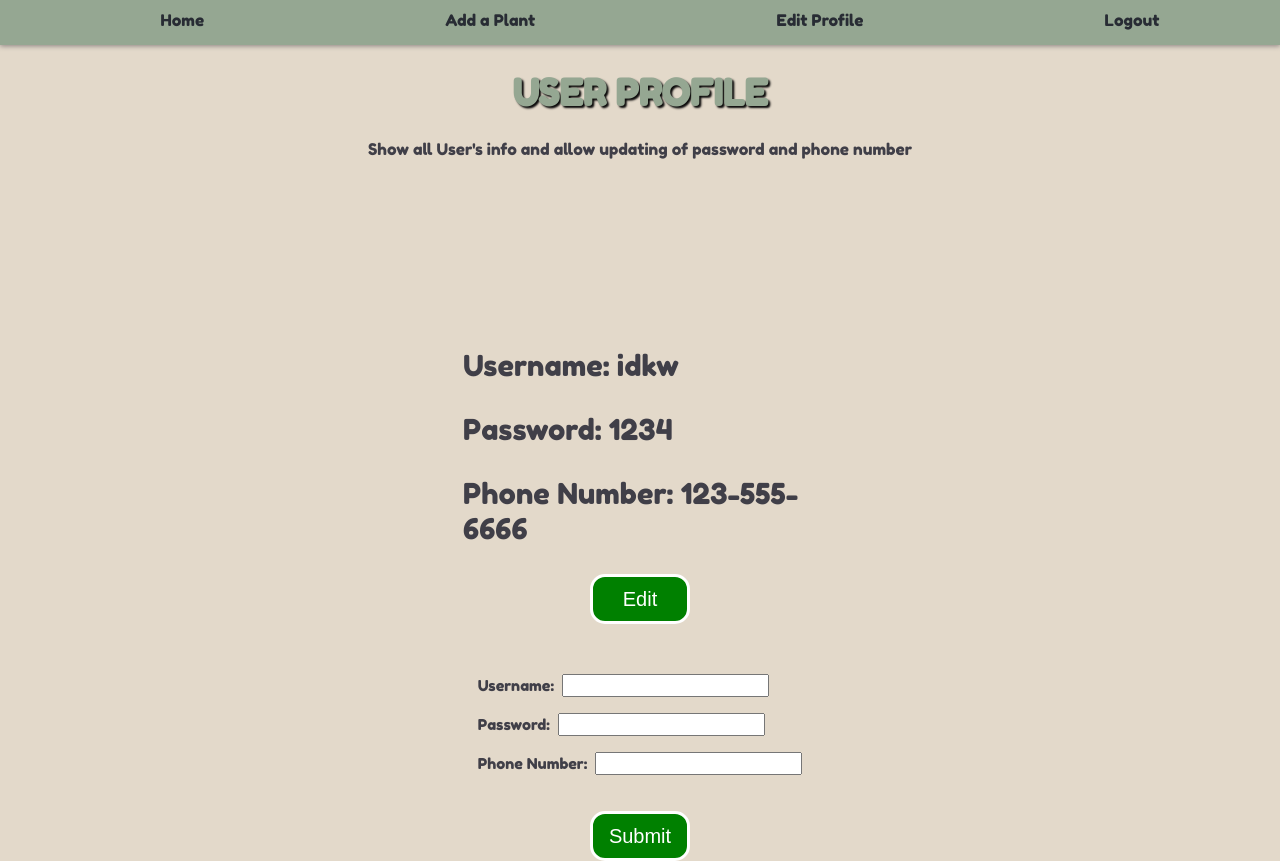
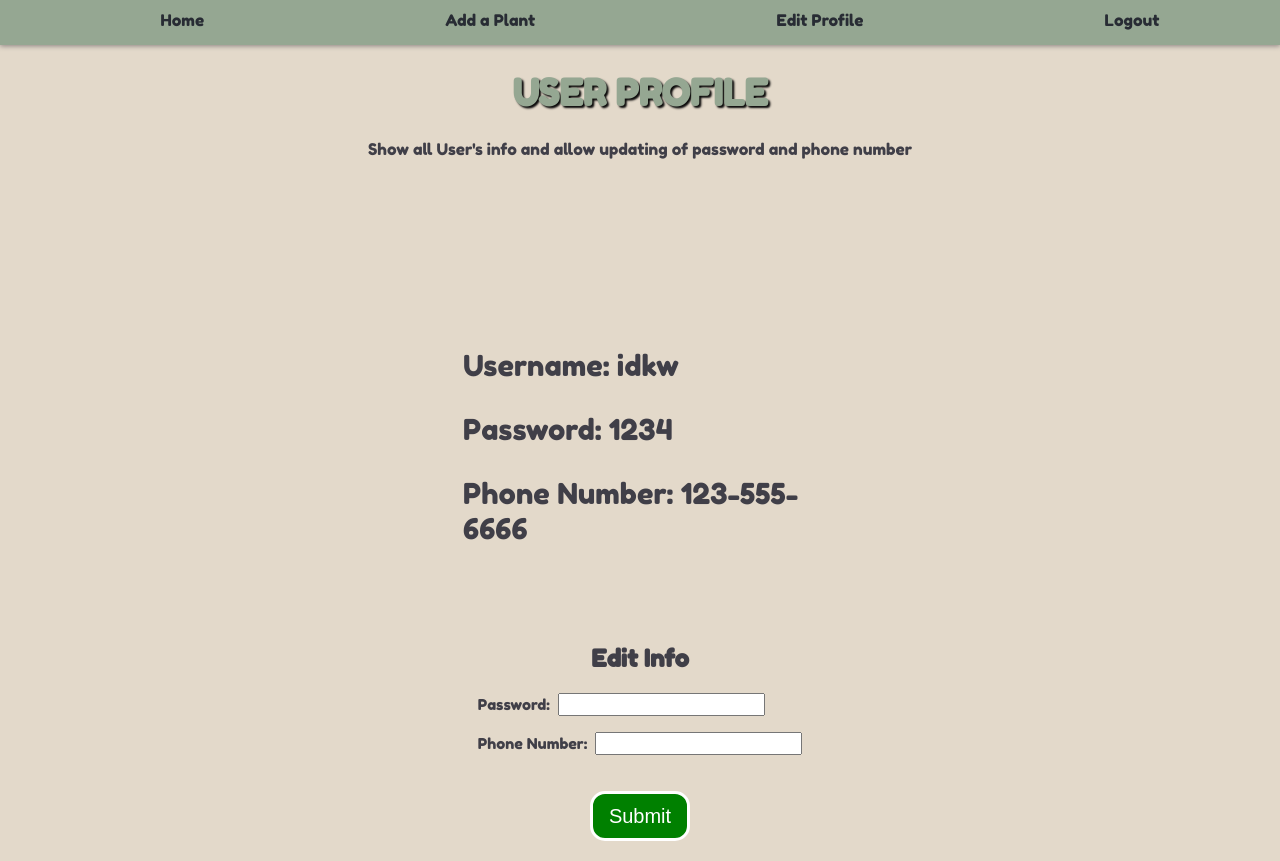
Before and after one commit to ptpt-water-my-plants-2/front-end, a React (Create React App) app: page /edituserprofile in a window 1280 px wide. Built offline with nearby package versions, Linux system fonts and the light colour scheme.

Commit message:
completed logic edit user info

```diff
--- a/src/components/UserProfile/edituserprofile.js
+++ b/src/components/UserProfile/edituserprofile.js
@@ -9,11 +9,35 @@ import { GlobalPropsContext } from "../GlobalPropsContext";
 
 export default function EditUserProfile() {
     const [userValues, setUserValues] = useState({
-        username: '',
         password: '',
         phoneNumber: ''
     })
-    const { user } = useContext(GlobalPropsContext);
+    const { user, setUser } = useContext(GlobalPropsContext);
+
+    const handleChanges = e => {
+        setUserValues({
+            ...userValues,
+            [e.target.name]: e.target.value
+        })
+    }
+
+    // console.log(userValues);
+
+    const editInfo = e => {
+        e.preventDefault();
+        setUserValues({
+            ...userValues,
+            password: '',
+            phoneNumber: ''
+        })
+        setUser({
+            ...user,
+            password: userValues.password,
+            phoneNumber: userValues.phoneNumber
+        });
+    }
+
+    // console.log(user);
 
     return (
         <div>
@@ -26,26 +50,18 @@ export default function EditUserProfile() {
                     <p>Phone Number: {user.phoneNumber}</p>
                 </div>
             </div>
-            <div className='edit-button'>
+            {/* <div className='edit-button'>
                 <button>Edit</button>
-            </div>
+            </div> */}
             <div className='edit-form'>
-                <form>
-                    <label>
-                        Username:
-                        <input
-                            type='text'
-                            name='username'
-                            onChange={null}
-                            value={userValues.username}
-                        />
-                    </label>
+                <h2>Edit Info</h2>
+                <form onSubmit={editInfo}>
                     <label>
                         Password:
                         <input
-                            type='text'
+                            type='password'
                             name='password'
-                            onChange={null}
+                            onChange={handleChanges}
                             value={userValues.password}
                         />
                     </label>
@@ -54,7 +70,7 @@ export default function EditUserProfile() {
                         <input
                             type='text'
                             name='phoneNumber'
-                            onChange={null}
+                            onChange={handleChanges}
                             value={userValues.phoneNumber}
                         />
                     </label>
```
